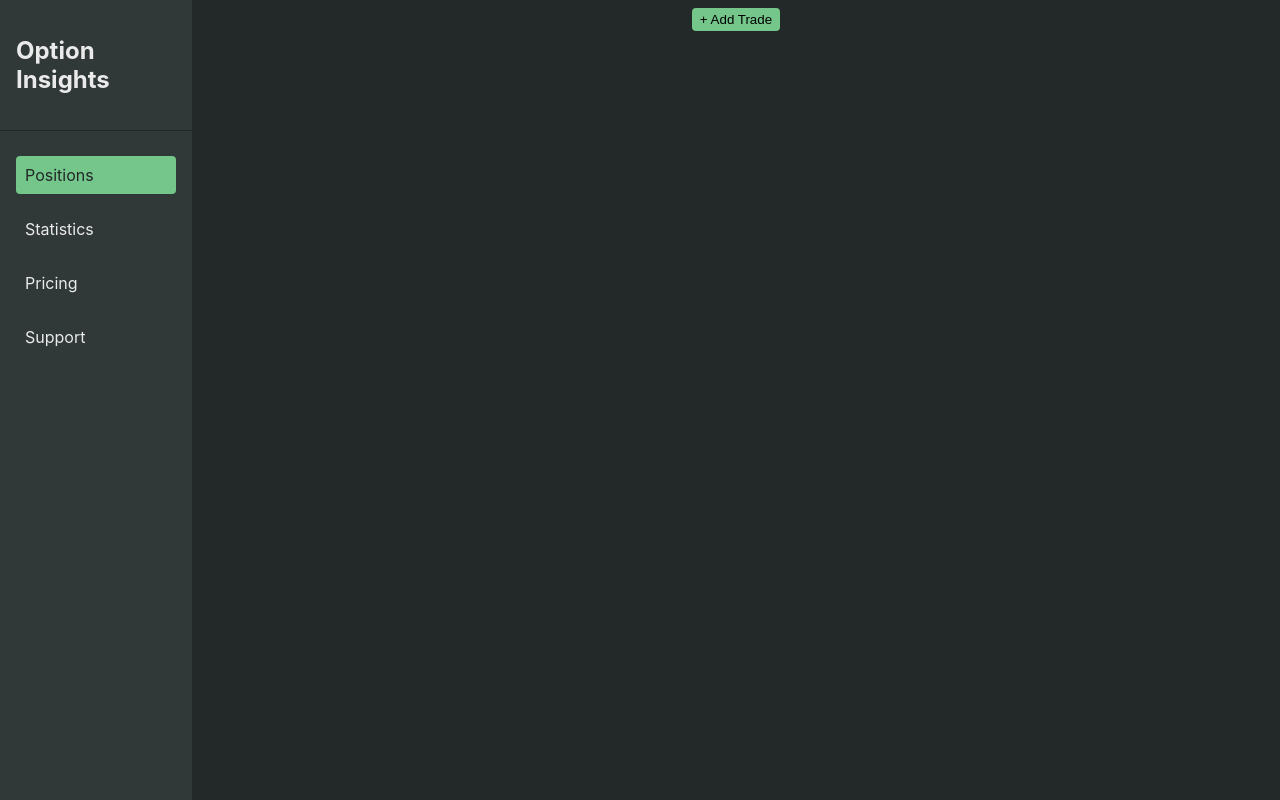
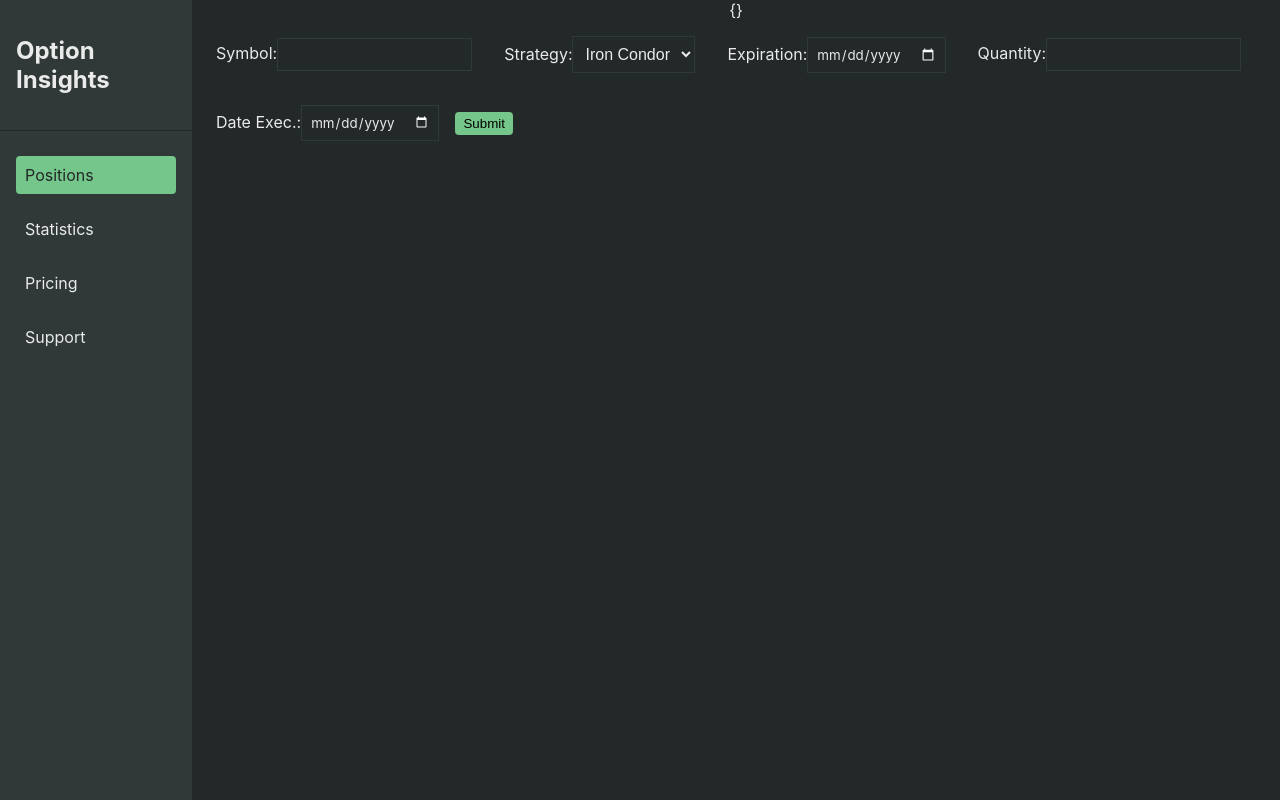
Before and after one commit to Byron-david/Option-Website, a React (Vite) app: page / in a window 1280 px wide. Built offline with nearby package versions, Linux system fonts and the light colour scheme.

Commit message:
Breaking up individual strikes to separate states and then combing later. Still in progress

```diff
--- a/src/App.css
+++ b/src/App.css
@@ -105,7 +105,7 @@ hr {
 
 .inputSelect {
   background-color: var(--background-color-main);
-  border:none;
+  border: solid 1px var(--background-color-secondary);
   font-size: 1rem;
   min-width: 0;
   color: var(--text-color-light);
@@ -118,12 +118,14 @@ hr {
 }
 
 fieldset {
-  border: 1px solid var(--background-color-main);
+  border: 1px solid var(--background-color-secondary);
   border-radius: var(--border-radius-main);
   min-width: 0%;
   margin: 0.5rem;
 }
 
+label {
+}
 /* legend
 {
     min-width: 0;
@@ -153,6 +155,24 @@ input[type=number]{
 
 input[type=date]{
   font-family: inherit;
+}
+
+.inputContainer {
+  display: flex;
+  flex-wrap: nowrap;
+  align-items: center;
+  justify-content: space-between;
+  min-width: 0%;
+  padding: 0.5rem;
+  margin: 0.5rem;
+}
+
+.formContainer {
+  padding: 0 var(--padding) var(--padding) var(--padding);
+  display: flex;
+  flex-wrap: wrap;
+  align-items: center;
+  flex-direction: row;
 }
 
 .containerTemplate {
--- a/src/App.jsx
+++ b/src/App.jsx
@@ -4,10 +4,40 @@ import AddTradeModal from './components/AddTrade/AddTradeModal.jsx'
 import Navbar from './components/Navbar/Navbar.jsx'
 import PositionsTable from './components/PositionsTable/PositionsTable.jsx'
 import ImportCsvModal from './components/ImportCsvModal.jsx'
+import DropdownOptions from './components/Input/DropdownOptions.jsx'
+import { v4 as uuid } from 'uuid';
+
+const dropdownOptions = [
+  { id: uuid(), value: "ironCondor", text: "Iron Condor" },
+  { id: uuid(), value: "strangle", text: "Strangle" }
+]
 
 function App() {
   const [trades, setTrades] = useState([])
   const [newTrade, setNewTrade] = useState([])
+
+  const [inputs, setInputs] = useState({});
+  const [leg1, setLeg1] = useState({});
+  const [leg2, setLeg2] = useState(null);
+  const [leg3, setLeg3] = useState(null);
+  const [leg4, setLeg4] = useState(null);
+  const [strategy, setStrategy] = useState("");
+
+  const handleChange = (event) => {
+    const name = event.target.name;
+    const value = event.target.value;
+    setLeg1(values => ({...values, [name]: value}))
+  }
+
+  const handleStrategy = (event) => {
+    setStrategy(event.target.value)
+  }
+
+  const handleSubmit = (event) => {
+    event.preventDefault();
+    const objectString = JSON.stringify(leg1);
+    alert(`${objectString}`);
+  }
 
   const addTrade = (event) => {
     event.preventDefault()
@@ -21,23 +51,18 @@ function App() {
       // "Exp. Date",
       // "Date",
       // "Time"
-    //   content: newNote,
-    //   important: Math.random() < 0.5,
-    //   id: notes.length + 1,
     }
 
-    setTrades(trades.concat(trade))
-    console.log(trades);
-    // setNotes(notes.concat(noteObject))
-    // setNewNote('')
+    // setTrades(trades.concat(trade))
+    // console.log(trades);
   }
 
-  const handleChange = (event) => {
-    const name = event.target.name;
-    const value = event.target.value;
-    console.log(name, value);
-    setNewTrade(values => ({...values, [name]: value}))
-  }
+  // const handleChange = (event) => {
+  //   const name = event.target.name;
+  //   const value = event.target.value;
+  //   console.log(name, value);
+  //   setNewTrade(values => ({...values, [name]: value}))
+  // }
 
   return (
     <>
@@ -45,9 +70,66 @@ function App() {
       <div id="mainContainer">
         <main>
           <div>
-            {/* {newTrade} */}
+            {strategy} {JSON.stringify(leg1)}
           </div>
-          <AddTradeModal addTrade={addTrade} handleChange={handleChange} newTrade={newTrade}/>
+          <form onSubmit={handleSubmit}>
+            <div className="formContainer">
+              <div className="inputContainer">
+                <label>Symbol:
+                  <input
+                    type="text"
+                    name="symbol"
+                    value={leg1.symbol || ""}
+                    onChange={handleChange}
+                  />
+                </label>
+              </div>
+              <div className="inputContainer">
+                <label>Strategy:
+                  <select
+                      className="inputSelect"
+                      name="strategy"
+                      value={strategy}
+                      onChange={handleStrategy}>
+                      <DropdownOptions items={dropdownOptions}/>
+                  </select>
+                </label>
+              </div>
+              <div className="inputContainer">
+                <label>Expiration:
+                  <input
+                    type="date"
+                    name="expDate"
+                    value={leg1.expDate || ""}
+                    onChange={handleChange}
+                  />
+                </label>
+              </div>
+              <div className="inputContainer">
+                <label>Quantity:
+                  <input
+                    type="number"
+                    name="quantity"
+                    value={leg1.quantity || ""}
+                    onChange={handleChange}
+                  />
+                </label>
+              </div>
+              <div className="inputContainer">
+                <label>Date Exec.:
+                  <input
+                    type="date"
+                    name="dateExec"
+                    value={leg1.dateExec || ""}
+                    onChange={handleChange}
+                  />
+                </label>
+              </div>
+              <button type="submit">Submit</button>
+            </div>
+
+          </form>
+          {/* <AddTradeModal addTrade={addTrade} handleChange={handleChange} newTrade={newTrade}/> */}
           {/* <ImportCsvModal />
           <PositionsTable data={trades}/> */}
         </main>
--- a/src/components/AddTrade/AddOption.jsx
+++ b/src/components/AddTrade/AddOption.jsx
@@ -4,15 +4,62 @@ import DateInput from '../Input/DateInput.jsx'
 import Button from '../Button/Button.jsx'
 import styles from './AddTrade.module.css';
 
-function AddOption({ handleClick, strikePrice, optionValue, quantity, exp }) {
+
+// [ {"Iron Condor": [strike 1],
+                  // [strike 2],
+                  // [strike 3],
+                  // [strike 4],
+// } ]
+
+function AddOption({ inputs, handleClick, strikePrice, optionValue, quantity, exp }) {
   return (
     <>
+      <Button handleClick={handleClick} className="buttonRemove" />
       <div className={styles.addOption}>
-        <Button handleClick={handleClick} className="buttonRemove" />
-        <TextInput placeholder="50" inputType="number" id={strikePrice} name={strikePrice} htmlFor={strikePrice} text="Strike Price:" />
+      <div className="inputContainer">
+          <label>Strike Price:
+            <input
+              type="number"
+              name="strike"
+              value={inputs.strategy[0].strike || ""}
+              onChange={handleChange}
+            />
+          </label>
+        </div>
+        <div className="inputContainer">
+          <label>Expiration:
+            <input
+              type="date"
+              name="expDate"
+              value={inputs.expDate || ""}
+              onChange={handleChange}
+            />
+          </label>
+        </div>
+        <div className="inputContainer">
+          <label>Quantity:
+            <input
+              type="number"
+              name="quantity"
+              value={inputs.quantity || ""}
+              onChange={handleChange}
+            />
+          </label>
+        </div>
+        <div className="inputContainer">
+          <label>Date Exec.:
+            <input
+              type="date"
+              name="dateExec"
+              value={inputs.dateExec || ""}
+              onChange={handleChange}
+            />
+          </label>
+        </div>
+        {/* <TextInput placeholder="50" inputType="number" id={strikePrice} name={strikePrice} htmlFor={strikePrice} text="Strike Price:" />
         <TextInput placeholder="1,000" inputType="number" id={optionValue} name={optionValue} htmlFor={optionValue} text="Value:" />
         <TextInput placeholder="1" id={quantity} inputType="number" name={quantity} htmlFor={quantity} text="Qty:" />
-        <DateInput id={exp} name={exp} htmlFor={exp} text="Exp. Date" />
+        <DateInput id={exp} name={exp} htmlFor={exp} text="Exp. Date" /> */}
       </div>
     </>
   );
--- a/src/components/AddTrade/AddTradeForm.jsx
+++ b/src/components/AddTrade/AddTradeForm.jsx
@@ -55,7 +55,7 @@ function AddTradeForm({ newTrade, addTrade, handleClickClose, handleChange }) {
       <div className="containerTemplate">
         <div className="titleTemplate">Add Trade</div>
         <form onSubmit={addTrade}>
-          <div className="addTradeBody">
+          <div className="bodyTemplate">
             <div className={styles.inputContainer}>
               {/* <TextInput placeholder="AAPL" maxLength="4" id="stockSymbol" name="stockSymbol" htmlFor="stockSymbol" text="Symbol Name:" />
               <StrategiesDropdown value={strategyValue} handleChange={setStrategyValue}/>
```
Also changed, not shown: src/components/AddTrade/AddOption copy.jsx (added, +21 -0 lines).
